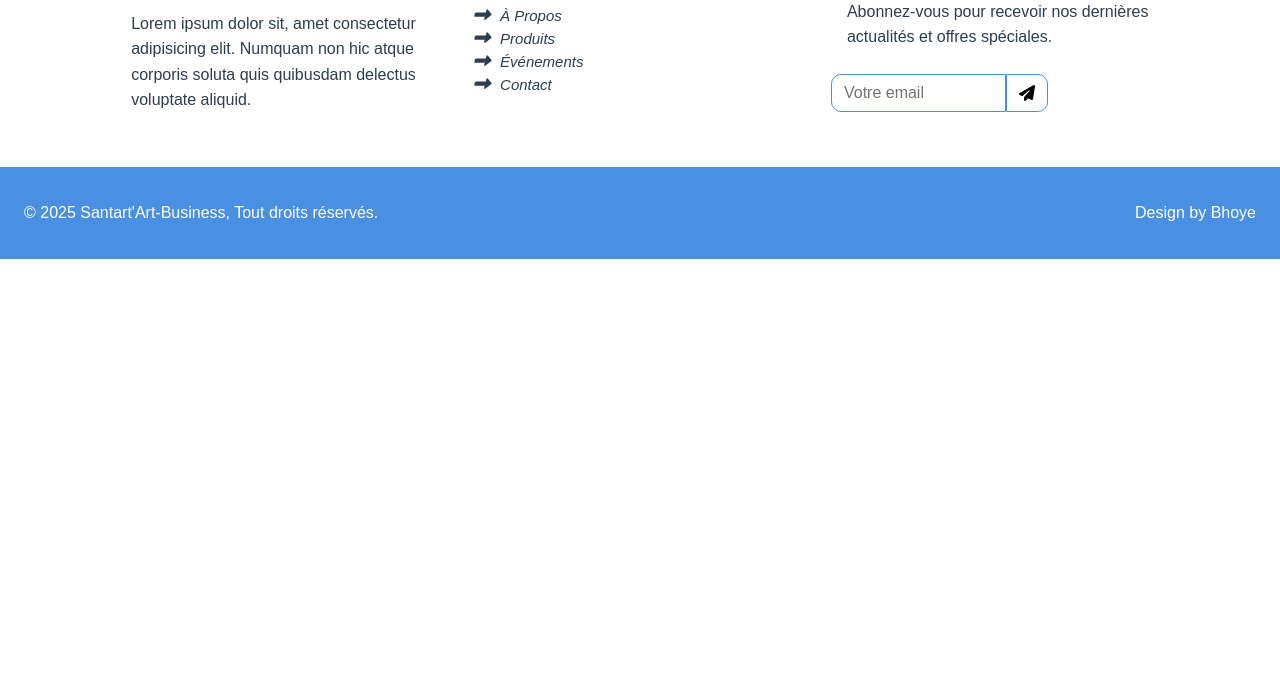
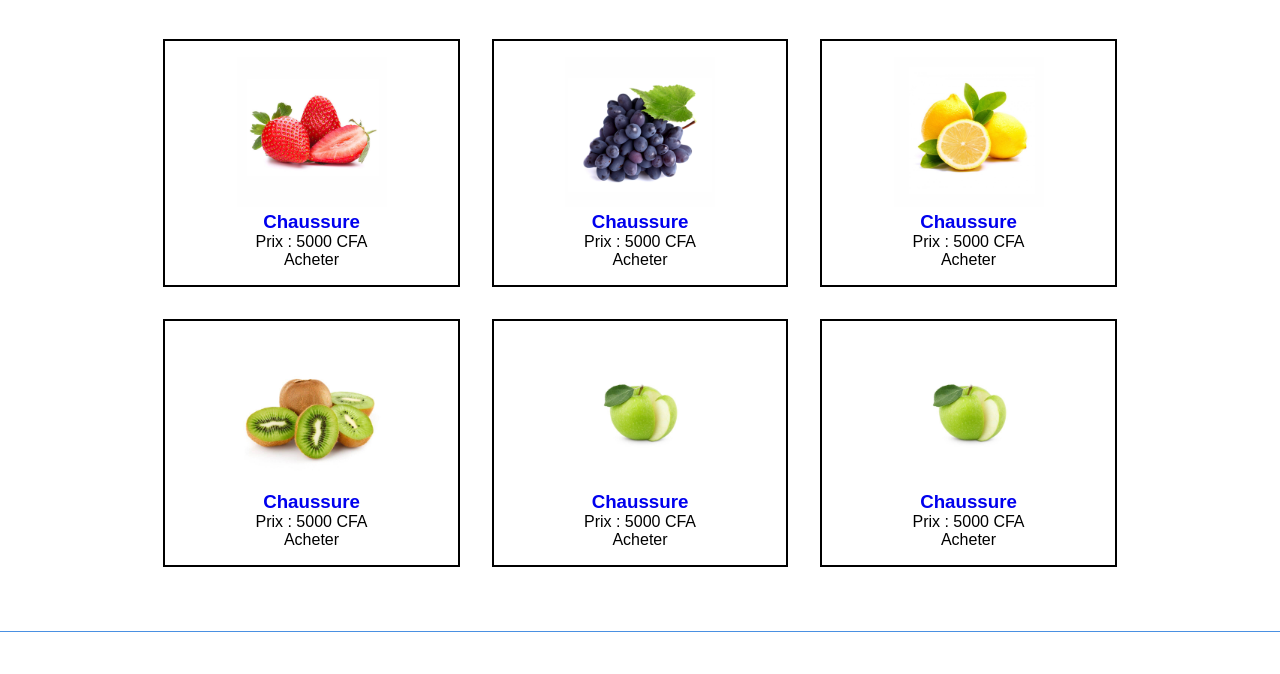
Before and after one commit to BhoyeBah/SantartArtBusines, a plain HTML site: page index.html in a window 1280 px wide. Shown: the part 1755-2429 px from the top of the page. Before the commit the page ends 2014 px from the top, so only its background shows below. Drawn offline with nearby package versions, Linux system fonts and the light colour scheme.

Commit message:
Product section

```diff
--- a/assets/css/style.css
+++ b/assets/css/style.css
@@ -61,7 +61,7 @@ body{
 .heading:after {
     content: "";
     position: absolute;
-    width: 35%;
+    width: 15%;
     height: 3px;
     background-color: var(--primary);
     bottom: -5px;
@@ -401,7 +401,26 @@ section{
 /*********css about end*************************************/
 
 
+/* css product start  */
+.product .container{
+    display: flex;
+    align-items: center;
+    justify-content: center;
+    gap: 2rem;
+    padding: 2rem;
+    flex-wrap: wrap;
+}
 
+.product .container .box-product{
+    text-align: center;
+    padding: 1rem;
+    border: 2px solid black;
+    flex: 1 1 calc(33% - 2rem);
+    max-width: calc(33.33% - 2rem);
+}
+
+
+/* css product end   */
 
 
 
--- a/index.html
+++ b/index.html
@@ -130,6 +130,62 @@
             </div>
             <a href="" class="btn">Lire plus...</a>
         </section>
+
+        <section class="product" id="product">
+            <h1 class="heading">Nos produits</h1>
+            <div class="container">
+                <div class="box-product">
+                    <div class="image">
+                        <img src="assets/images/products/product-img-1.jpg" alt="" width="150px">
+                        <h3><a href="#">Chaussure</a></h3>
+                    </div>
+                    <p class="price">Prix : <span>5000 CFA</span></p>
+                    <div class="">Acheter</div>
+                </div>
+                <div class="box-product">
+                    <div class="image">
+                        <img src="assets/images/products/product-img-2.jpg" alt="" width="150px">
+                        <h3><a href="#">Chaussure</a></h3>
+                    </div>
+                    <p class="price">Prix : <span>5000 CFA</span></p>
+                    <div class="">Acheter</div>
+                </div>
+                <div class="box-product">
+                    <div class="image">
+                        <img src="assets/images/products/product-img-3.jpg" alt="" width="150px">
+                        <h3><a href="#">Chaussure</a></h3>
+                    </div>
+                    <p class="price">Prix : <span>5000 CFA</span></p>
+                    <div class="">Acheter</div>
+                </div>
+                <div class="box-product">
+                    <div class="image">
+                        <img src="assets/images/products/product-img-4.jpg" alt="" width="150px">
+                        <h3><a href="#">Chaussure</a></h3>
+                    </div>
+                    <p class="price">Prix : <span>5000 CFA</span></p>
+                    <div class="">Acheter</div>
+                </div>
+                <div class="box-product">
+                    <div class="image">
+                        <img src="assets/images/products/product-img-5.jpg" alt="" width="150px">
+                        <h3><a href="#">Chaussure</a></h3>
+                    </div>
+                    <p class="price">Prix : <span>5000 CFA</span></p>
+                    <div class="">Acheter</div>
+                </div>
+                <div class="box-product">
+                    <div class="image">
+                        <img src="assets/images/products/product-img-5.jpg" alt="" width="150px">
+                        <h3><a href="#">Chaussure</a></h3>
+                    </div>
+                    <p class="price">Prix : <span>5000 CFA</span></p>
+                    <div class="">Acheter</div>
+                </div>
+            </div>
+        </section>
+
+
     </main>
 
 
```
Also changed, not shown: assets/images/products/product-img-1.jpg (added), assets/images/products/product-img-2.jpg (added), assets/images/products/product-img-3.jpg (added), assets/images/products/product-img-4.jpg (added), assets/images/products/product-img-5.jpg (added), assets/images/products/product-img-6.jpg (added).
